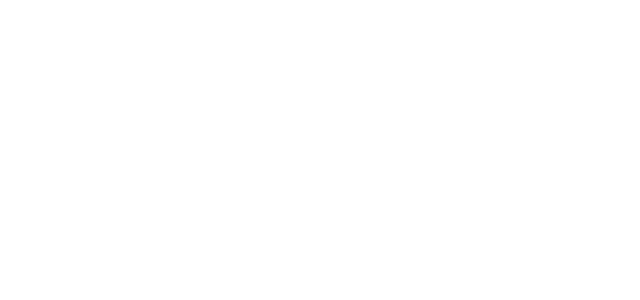
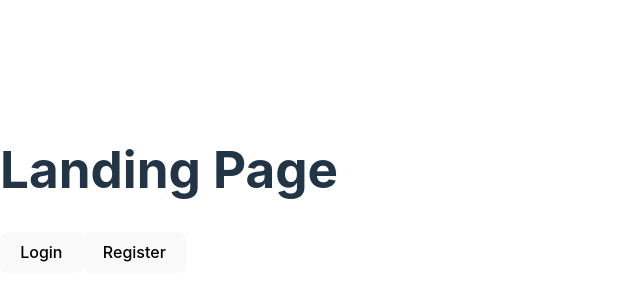
Before and after one commit to Jay423/Travel-Itinerary-Planner_AppDev-Finals, a React (Vite) app in the folder Client/: page / in a window 1280 px wide. Before the commit this address had no page. Shown: the part 210-510 px from the top of the page, without its empty margins (0-640 px from the left). Built offline with nearby package versions, Linux system fonts and the light colour scheme.

Commit message:
Added the default lading page where it is first viewed by the user when going to the website.
Features:
login button where it redirects to the login page.
register button where it redirects to the register page.

```diff
--- /dev/null
+++ b/Client/src/home/homePage.jsx
@@ -0,0 +1,21 @@
+
+function App() {
+
+    const handleLoginClick = () => {
+        window.location.href = '/login';
+    };
+
+    const handleRegisterClick = () => {
+        window.location.href = '/register';
+    };
+
+  return (
+    <div className="register_container">
+      <h1>Landing Page</h1>
+        <button onClick={handleLoginClick}>Login</button>
+        <button onClick={handleRegisterClick}>Register</button>
+    </div>
+  );
+}
+
+export default App;
--- a/Client/src/main.jsx
+++ b/Client/src/main.jsx
@@ -3,12 +3,14 @@ import { BrowserRouter, Routes, Route } from 'react-router-dom';
 import ReactDOM from 'react-dom/client';
 import Register from './register/registerUser';
 import Login from './login/loginUser';
+import Home from './home/homePage';
 import './index.css';
 
 ReactDOM.createRoot(document.getElementById('root')).render(
   <React.StrictMode>
     <BrowserRouter>
       <Routes>
+        <Route path="/" element={<Home />} />
         <Route path="/register" element={<Register />} />
         <Route path="/login" element={<Login />} />
       </Routes>
```
Also changed, not shown: 1 other file (tests, documents, lock files or other folders).
